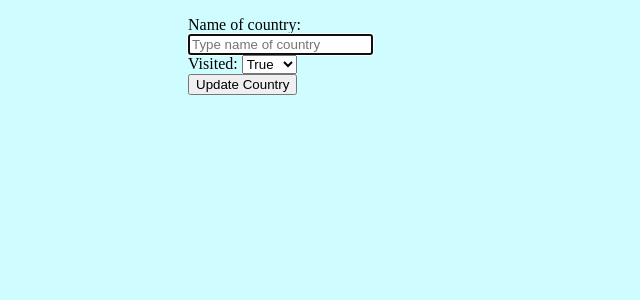
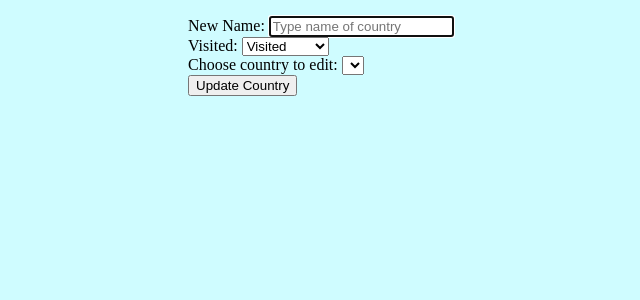
Before and after one commit to rachelmcdonald/Before_I_Kick_The_Bucket, a Flask app: page /country/1/edit in a window 1280 px wide. Shown: the part 52-352 px from the top of the page, without its empty margins (302-942 px from the left). Run offline with Flask 2, Linux system fonts and the light colour scheme; a database or web service that is not in the repository returns one stand-in record (Sample ...); lists and menus that the app fills with data are empty; some libraries are stand-ins or nearby versions; some web fonts are replaced.

Commit message:
I have removed showing the country.id from the country list within the browser. I have added an if statement to the country.index.html page instead to display either Visited or Still to Visit depending on the boolean value. This just makes the display of countries look a little neater

```diff
--- a/controllers/country_controller.py
+++ b/controllers/country_controller.py
@@ -21,7 +21,7 @@ def edit_country(id):
     return render_template('country/edit.html', country = country)
 
  # PUT '/tasks/<id>'
-@countries_blueprint.route("/country/<id>", methods=['POST'])
+@countries_blueprint.route("/country/<id>/edit", methods=['POST'])
 def update_country(id):
     location = request.form['location']
     visited  = request.form['visited']
--- a/repositories/country_repository.py
+++ b/repositories/country_repository.py
@@ -4,8 +4,8 @@ from models.country import Country
 
 
 def save(country):
-    sql = "INSERT INTO countries( name ) VALUES ( %s ) RETURNING id"
-    values = [country.name]
+    sql = "INSERT INTO countries( name, visited ) VALUES ( %s, %s ) RETURNING id"
+    values = [country.name, country.visited]
     results = run_sql( sql, values )
     country.id = results[0]['id']
     return country
@@ -29,7 +29,7 @@ def select(id):
     result = run_sql(sql, values)[0]
 
     if result is not None:
-        country = Country(result['name'], result['id'] )
+        country = Country(result['name'], result['visited'], result['id'] )
     return country
 
 
--- a/templates/country/edit.html
+++ b/templates/country/edit.html
@@ -3,7 +3,7 @@
 
 <form action="/country/{{country.id}}" method="post">
   <div>
-    <label for="location">Name of country:</label>
+    <label for="location">New Name:</label>
     <input type="text" id="location" name="location" value="{{country.location}}" placeholder="Type name of country" required autofocus>
   </div>
 
@@ -13,16 +13,30 @@
 
       <option value="true"
         {% if country.visited == True %} selected="selected" {% endif %}>
-        True
+        Visited
       </option>
 
       <option value="false"
         {% if country.visited == False %} selected="selected" {% endif %}>
-        False
+        Still to Visit
       </option>
 
     </select>
   </div>
+
+
+  <div>
+    <label for="country">Choose country to edit:</label>
+    <select id="country" name="country_id">
+      {% for country in all_countries %}
+        <option value="{{ country.id }}"
+          {% if country.id== country.id %} selected="selected"{% endif %}>
+          {{ country.name }}
+        </option>
+      {% endfor %}
+    </select>
+  </div>
+
 
   <button type="submit">Update Country</button>
 
--- a/templates/country/index.html
+++ b/templates/country/index.html
@@ -3,11 +3,12 @@
 {% block content %}
 <h1>Countries</h1>
 <h3>The countries I have visited so far!</h3>
-<div class="country-list">
   <ul>
       {% for country in countries %}
       <li>
-        <p>{{ country.name }} - {{ country.id }}</p>
+        <p>{{ country.id }} {{ country.name }} </p>
+        {% if country.visited == True %} Visited {% endif %}
+        {% if country.visited == False %} Still to Visit {% endif %}
         <p>
         <form action="/country/{{ country.id }}/delete" method="POST">
           <input class="btn btn--danger" type="submit" value="delete" />
@@ -16,7 +17,6 @@
       </li>
         {% endfor %}
   </ul>
-</div>
 <a href='/country/new'>
     <button class="btn">
         Add New Country
--- a/templates/country/new.html
+++ b/templates/country/new.html
@@ -10,8 +10,8 @@
   <div>
     <label for="visited">Visited:</label>
     <select id="visited" name="visited">
-      <option value="true">True</option>
-      <option value="false">False</option>
+      <option value="true">Visited</option>
+      <option value="false">Still to Visit</option>
     </select>
   </div>
 
```
